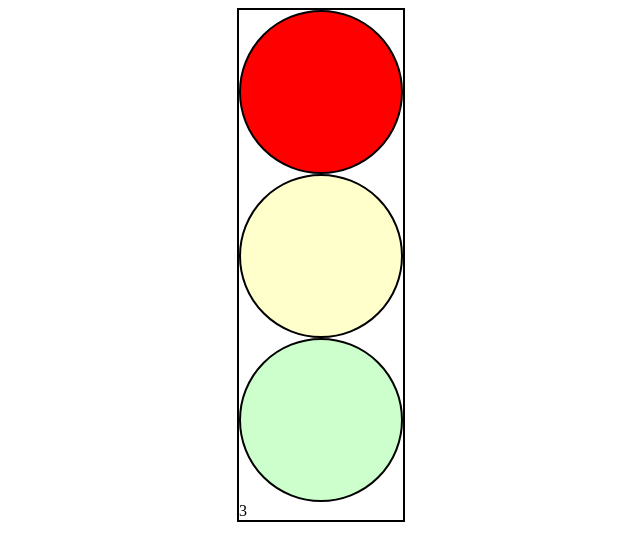
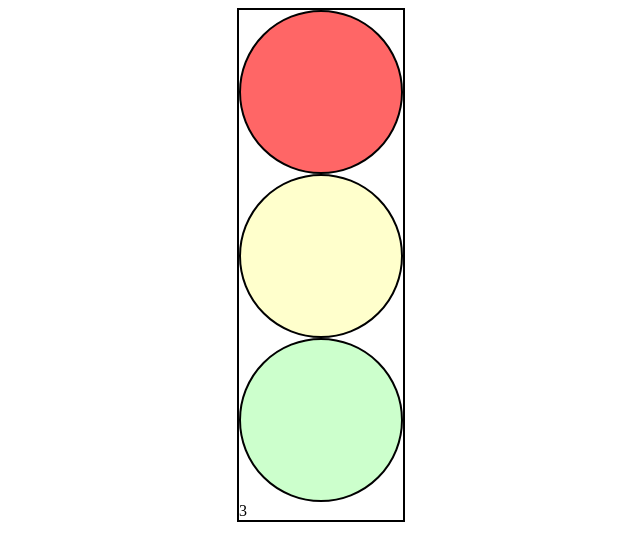
Before and after one commit to chjuge/traffic-light, a Vue app: page /red in a window 1280 px wide. Shown: the top 560 px of the page, without its empty margins (319-959 px from the left). Built offline with nearby package versions, Linux system fonts and the light colour scheme; the HTML template or start-up script is replaced by a standard one.

Commit message:
flickering added

```diff
--- a/src/App.vue
+++ b/src/App.vue
@@ -46,11 +46,33 @@ export default {
  border: black solid 2px;
 }
 
+@keyframes flickering-red {
+ from { background: rgba(255,0,0,1); }
+ 50% { background: rgba(255,0,0,.2); }
+ to { background: rgba(255,0,0,1); }
+}
+@keyframes flickering-yellow {
+ from {  background: rgba(255,255,0,1); }
+ 50% {  background: rgba(255,255,0,.2); }
+ to {  background: rgba(255,255,0,1); }
+}
+@keyframes flickering-green {
+ from { background: rgba(0,255,0,1); }
+ 50% { background: rgba(255,255,0,.2) }
+ to { background: rgba(0,255,0,1); }
+}
+
 .red {
  background: rgba(255,0,0,1);
 }
 .red-off {
  background: rgba(255,0,0,.2);
+}
+.red-flickering {
+ animation-name: flickering-red;
+ animation-duration: 480ms;
+ animation-timing-function: linear;
+ animation-iteration-count: infinite;
 }
 
 .yellow {
@@ -59,11 +81,24 @@ export default {
 .yellow-off {
  background: rgba(255,255,0,.2)
 }
+.yellow-flickering {
+ animation-name: flickering-yellow;
+ animation-duration: 480ms;
+ animation-timing-function: linear;
+ animation-iteration-count: infinite;
+}
+
 .green {
   background: rgba(0,255,0,1);
 }
 .green-off {
   background: rgba(0,255,0,.2);
 }
+.green-flickering {
+ animation-name: flickering-green;
+ animation-duration: 480ms;
+ animation-timing-function: linear;
+ animation-iteration-count: infinite;
+}
 
 </style>
--- a/src/components/Green.vue
+++ b/src/components/Green.vue
@@ -2,7 +2,7 @@
   <div class ="containter">
     <base-light :class="{ 'red': red, 'red-off': !red }"/>
     <base-light :class="{ 'yellow': yellow, 'yellow-off': !yellow }"/>
-    <base-light :class="{ 'green': green, 'green-off': !green }"/>
+    <base-light :class="{ 'green': green, 'green-off': !green, 'green-flickering': flicking }"/>
     <div>{{timerDuration}}</div>
   </div>
 </template>
@@ -51,6 +51,9 @@ export default {
       },
       nextPath() {
           return this.$store.getters.path
+      },
+      flicking() {
+        return this.timerDuration <= 3
       }
   }
 }
--- a/src/components/Red.vue
+++ b/src/components/Red.vue
@@ -1,6 +1,6 @@
 <template>
   <div class ="containter">
-    <base-light :class="{ 'red':red, 'red-off': !red }"/>
+    <base-light :class="{ 'red':red, 'red-off': !red, 'red-flickering': flicking }"/>
     <base-light :class="{ 'yellow':yellow, 'yellow-off': !yellow }"/>
     <base-light :class="{ 'green':green, 'green-off': !green }"/>
     <div>{{timerDuration}}</div>
@@ -51,6 +51,9 @@ export default {
       },
       nextPath() {
           return this.$store.getters.path
+      },
+      flicking() {
+        return this.timerDuration <= 3
       }
   }
 }
--- a/src/components/Yellow.vue
+++ b/src/components/Yellow.vue
@@ -1,7 +1,7 @@
 <template>
   <div class ="containter">
     <base-light :class="{ 'red': red, 'red-off': !red }"/>
-    <base-light :class="{ 'yellow': yellow, 'yellow-off': !yellow }"/>
+    <base-light :class="{ 'yellow': yellow, 'yellow-off': !yellow, 'yellow-flickering': flicking }"/>
     <base-light :class="{ 'green': green, 'green-off': !green }"/>
     <div>{{timerDuration}}</div>
   </div>
@@ -51,6 +51,9 @@ export default {
       },
       nextPath() {
           return this.$store.getters.path
+      },
+      flicking() {
+        return this.timerDuration <= 3
       }
   }
 }
```
